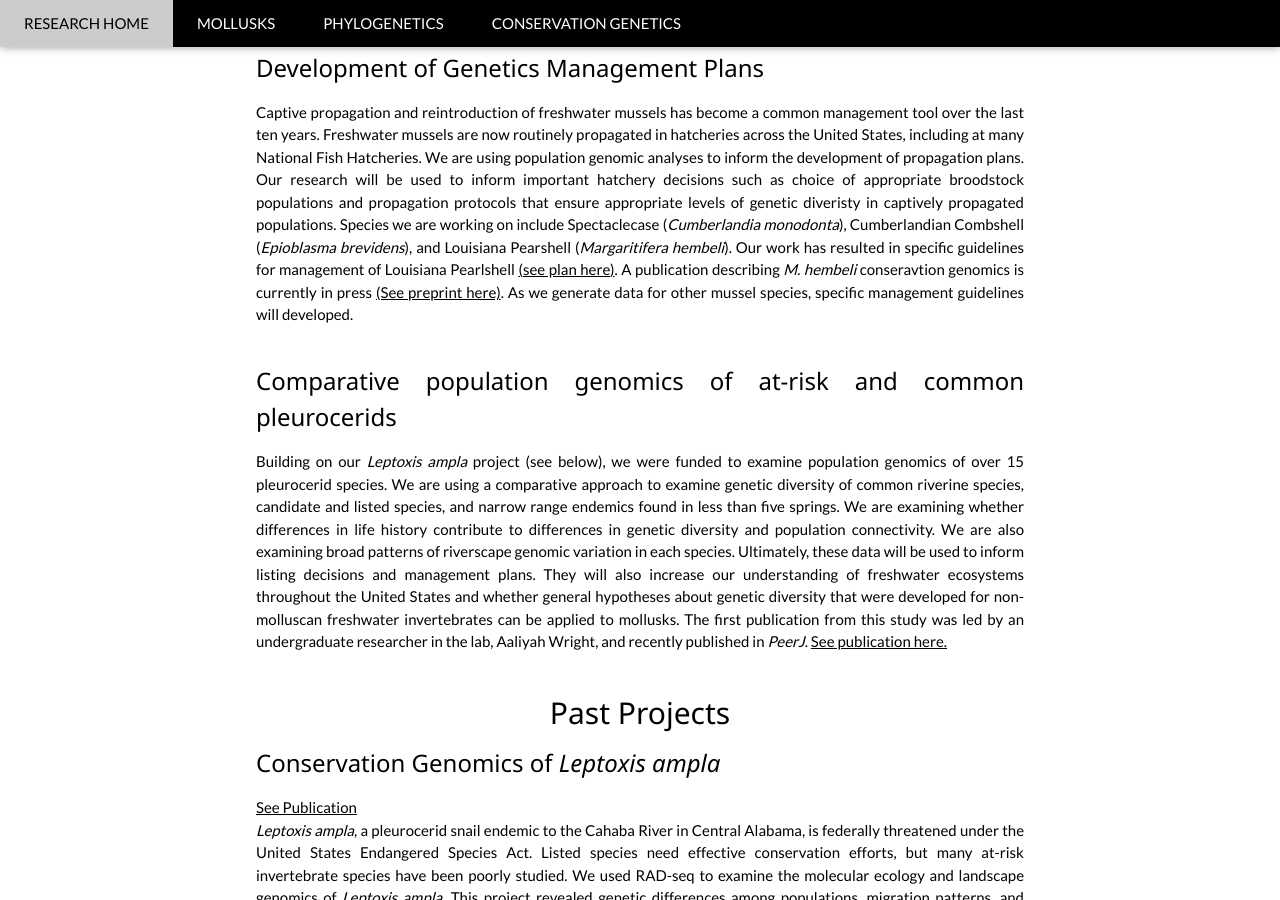
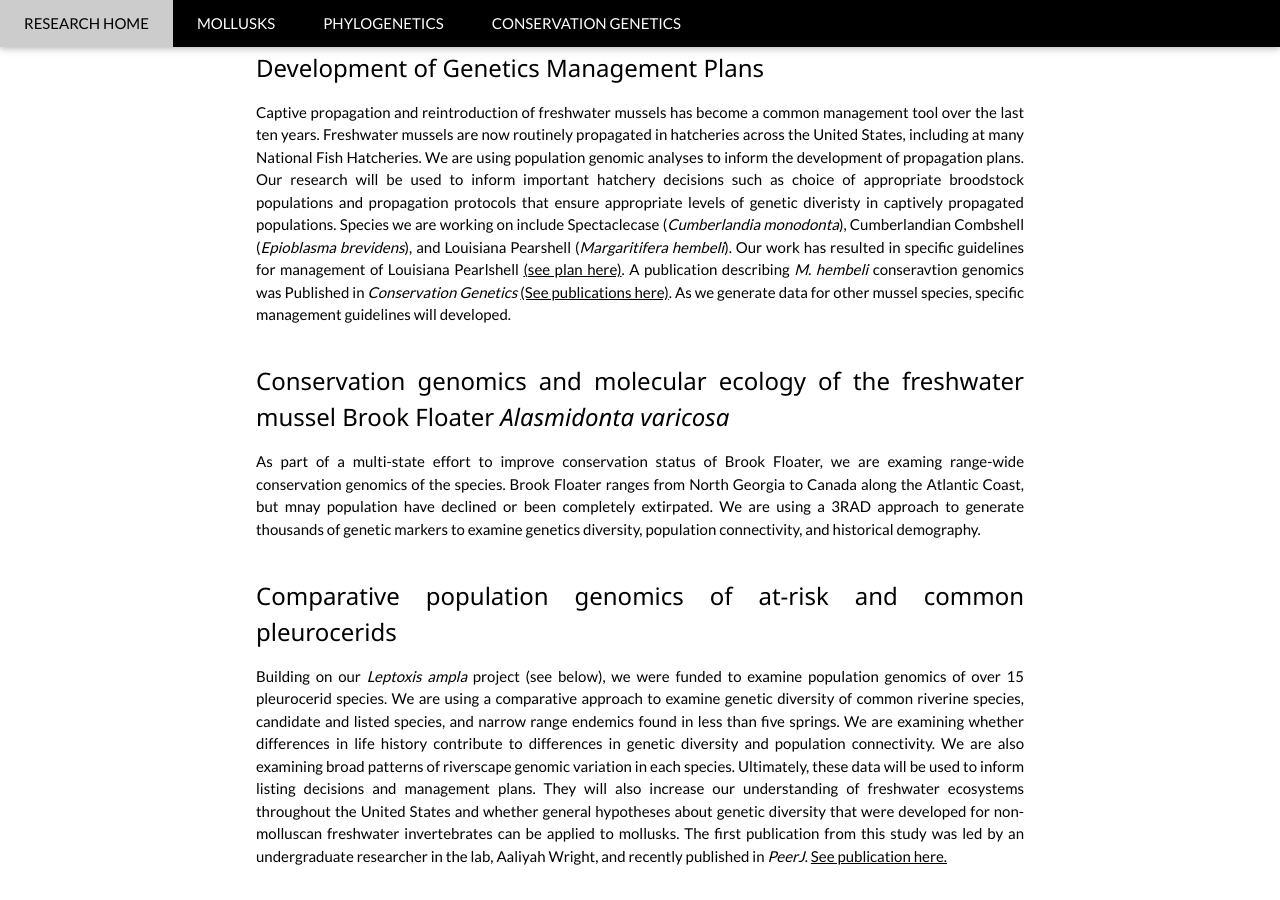
Before and after one commit to NathanWhelan/nathanwhelan.github.io, a Jekyll site: the page projects/mollusks.html, which Jekyll copies as it is, in a window 1280 px wide and 900 px high, scrolled down 913 px. Built offline with Jekyll 4.4.1, drawn with Linux system fonts in a browser that asks for light colours.

Commit message:
Update and adding files

```diff
--- a/_includes/contact.html
+++ b/_includes/contact.html
@@ -3,7 +3,7 @@
             <div class="row">
                 <div class="col-lg-12 text-center">
                     <h2 class="section-heading">Email me</h2>
-		    <hm class="section-explanation">Please contact me if you are interested in joining my lab as a graduate student or postdoc at Auburn University.</hm>
+		    <hm class="section-explanation">Please contact me if you are interested in joining my lab as a graduate student or postdoc at Auburn University. Potential lab members are encouraged to read our lab manual to learn more about the lab and expectations of lab members. <a href="https://nathanwhelan.github.io/assests/Lab_Manual_September2021_FINAL.pdf>Lab Manual 2021</a></hm>
 			<p></br></p>
 		    <hs class="section-explanation">I am also always happy to answer questions about my research, freshwater conservation, or snails.</hs>
 		    <h4 class="section-heading"></br><a href="mailto:nwhelan@auburn.edu">nwhelan[at]auburn[dot]edu</a></br></br><a href="mailto:nathan_whelan@fws.gov">nathan_whelan[at]fws[dot]gov</a></h4>
--- a/projects/conservationGenetics.html
+++ b/projects/conservationGenetics.html
@@ -42,7 +42,7 @@ body {font-family: "Lato", sans-serif}
     <div class="w3-container w3-content w3-center w3-padding-64" style="max-width:800px" id="band">
     <h2 class=”w3-justify”>Current Projects</h2>
     <h3 class="w3-justify">Development of Genetics Management Plans</h3>
-    <p class="w3-justify">Captive propagation and reintroduction of freshwater mussels has become a common management tool over the last ten years. Freshwater mussels are now routinely propagated in hatcheries across the United States, including at many National Fish Hatcheries. We are using population genomic analyses to inform the development of propagation plans. Our research will be used to inform important hatchery decisions such as choice of appropriate broodstock populations and propagation protocols that ensure appropriate levels of genetic diveristy in captively propagated populations. Species we are working on include Spectaclecase (<i>Cumberlandia monodonta</i>), Cumberlandian Combshell (<i>Epioblasma brevidens</i>), and Louisiana Pearshell (<i>Margaritifera hembeli</i>). Our work has resulted in specific guidelines for management of Louisiana Pearlshell <a href="/assets/PM,_ReintroPlan_Final.pdf">(see plan here)</a>. A publication describing <i>M. hembeli</i> conseravtion genomics is currently in press <a href="https://www.biorxiv.org/content/10.1101/2020.03.31.018689v2.full.pdf">(See preprint here)</a>. As we generate data for other mussel species, specific management guidelines will developed.</br></br></p>
+    <p class="w3-justify">Captive propagation and reintroduction of freshwater mussels has become a common management tool over the last ten years. Freshwater mussels are now routinely propagated in hatcheries across the United States, including at many National Fish Hatcheries. We are using population genomic analyses to inform the development of propagation plans. Our research will be used to inform important hatchery decisions such as choice of appropriate broodstock populations and propagation protocols that ensure appropriate levels of genetic diveristy in captively propagated populations. Species we are working on include Spectaclecase (<i>Cumberlandia monodonta</i>), Cumberlandian Combshell (<i>Epioblasma brevidens</i>), and Louisiana Pearshell (<i>Margaritifera hembeli</i>). Our work has resulted in specific guidelines for management of Louisiana Pearlshell <a href="/assets/PM,_ReintroPlan_Final.pdf">(see plan here)</a>. A publication describing <i>M. hembeli</i> conseravtion genomics was Published in <i>Conservation Genetics</i> <a href="https://doi.org/10.1007/s10592-020-01329-8">(See publications here)</a>. As we generate data for other mussel species, specific management guidelines will developed.</br></br></p>
     <h3 class="w3-justify">Comparative population genomics of at-risk and common pleurocerids</h3>
     <p class="w3-justify"> Building on our <i>Leptoxis ampla</i> project (see below), we were funded to examine population genomics of over 15 pleurocerid species. We are using a comparative approach to examine genetic diversity of common riverine species, candidate and listed species, and narrow range endemics found in less than five springs. We are examining whether differences in life history contribute to differences in genetic diversity and population connectivity. We are also examining broad patterns of riverscape genomic variation in each species. Ultimately, these data will be used to inform listing decisions and management plans. They will also increase our understanding of freshwater ecosystems throughout the United States and whether general hypotheses about genetic diversity that were developed for non-molluscan freshwater invertebrates can be applied to mollusks. The first publication from this study was led by an undergraduate researcher in the lab, Aaliyah Wright, and recently published in <i>PeerJ</i>. <a href="https://peerj.com/articles/9789/"> See publication here.</a>.</br></br></p>
     <h3 class="w3-justify">Genetic Monitoring of Hatchery Programs</h3>
--- a/projects/mollusks.html
+++ b/projects/mollusks.html
@@ -46,7 +46,9 @@ body {font-family: "Lato", sans-serif}
     <h3 class="w3-justify">Phylogenetics and Biodiversity of freshwater mussels</h3>
     <p class="w3-justify">Freshwater mussels have received much more research attention than freshwater snails, but the systematics of some mussel groups are still poorly understood. We are currently studying Anodontini mussels with an emphasis on species from the Uwharrie Mountains region in North Carolina. The Uwharrie Mountains are one of the oldest geological formations in the United States, and our work has uncovered multiple instances of undescribed diversity. We are working on resolving relationships among <i>Alasmidonta</i> species and related genera so new species can be accurately classified. This work is critical for effective conservation of freshwater mussels as conservation plans cannot be designed if species are not known to science. </br></br></p>
     <h3 class="w3-justify">Development of Genetics Management Plans</h3>
-    <p class="w3-justify">Captive propagation and reintroduction of freshwater mussels has become a common management tool over the last ten years. Freshwater mussels are now routinely propagated in hatcheries across the United States, including at many National Fish Hatcheries. We are using population genomic analyses to inform the development of propagation plans. Our research will be used to inform important hatchery decisions such as choice of appropriate broodstock populations and propagation protocols that ensure appropriate levels of genetic diveristy in captively propagated populations. Species we are working on include Spectaclecase (<i>Cumberlandia monodonta</i>), Cumberlandian Combshell (<i>Epioblasma brevidens</i>), and Louisiana Pearshell (<i>Margaritifera hembeli</i>). Our work has resulted in specific guidelines for management of Louisiana Pearlshell <a href="/assets/PM,_ReintroPlan_Final.pdf">(see plan here)</a>. A publication describing <i>M. hembeli</i> conseravtion genomics is currently in press <a href="https://www.biorxiv.org/content/10.1101/2020.03.31.018689v2.full.pdf">(See preprint here)</a>. As we generate data for other mussel species, specific management guidelines will developed.</br></br></p>
+    <p class="w3-justify">Captive propagation and reintroduction of freshwater mussels has become a common management tool over the last ten years. Freshwater mussels are now routinely propagated in hatcheries across the United States, including at many National Fish Hatcheries. We are using population genomic analyses to inform the development of propagation plans. Our research will be used to inform important hatchery decisions such as choice of appropriate broodstock populations and propagation protocols that ensure appropriate levels of genetic diveristy in captively propagated populations. Species we are working on include Spectaclecase (<i>Cumberlandia monodonta</i>), Cumberlandian Combshell (<i>Epioblasma brevidens</i>), and Louisiana Pearshell (<i>Margaritifera hembeli</i>). Our work has resulted in specific guidelines for management of Louisiana Pearlshell <a href="/assets/PM,_ReintroPlan_Final.pdf">(see plan here)</a>. A publication describing <i>M. hembeli</i> conseravtion genomics was Published in <i>Conservation Genetics</i> <a href="https://doi.org/10.1007/s10592-020-01329-8">(See publications here)</a>. As we generate data for other mussel species, specific management guidelines will developed.</br></br></p>
+<h3 class="w3-justify">Conservation genomics and molecular ecology of the freshwater mussel Brook Floater <i>Alasmidonta varicosa</i></h3>
+<p class="w3-justify"> As part of a multi-state effort to improve conservation status of Brook Floater, we are examing range-wide conservation genomics of the species. Brook Floater ranges from North Georgia to Canada along the Atlantic Coast, but mnay population have declined or been completely extirpated. We are using a 3RAD approach to generate thousands of genetic markers to examine genetics diversity, population connectivity, and historical demography. </a></br></br></p>
     <h3 class="w3-justify">Comparative population genomics of at-risk and common pleurocerids</h3>
     <p class="w3-justify"> Building on our <i>Leptoxis ampla</i> project (see below), we were funded to examine population genomics of over 15 pleurocerid species. We are using a comparative approach to examine genetic diversity of common riverine species, candidate and listed species, and narrow range endemics found in less than five springs. We are examining whether differences in life history contribute to differences in genetic diversity and population connectivity. We are also examining broad patterns of riverscape genomic variation in each species. Ultimately, these data will be used to inform listing decisions and management plans. They will also increase our understanding of freshwater ecosystems throughout the United States and whether general hypotheses about genetic diversity that were developed for non-molluscan freshwater invertebrates can be applied to mollusks. The first publication from this study was led by an undergraduate researcher in the lab, Aaliyah Wright, and recently published in <i>PeerJ</i>. <a href="https://peerj.com/articles/9789/"> See publication here.</a></br></br></p>
 
--- a/projects/phylogenetics.html
+++ b/projects/phylogenetics.html
@@ -45,9 +45,11 @@ body {font-family: "Lato", sans-serif}
     <h3 class="w3-justify">Phylogenetics and Biodiversity of freshwater mussels</h3>
     <p class="w3-justify">Freshwater mussels have received much more research attention than freshwater snails, but the systematics of some mussel groups are still poorly understood. We are currently studying Anodontini mussels with an emphasis on species from the Uwharrie region in North Carolina. The Uwharrie Mountains are one of the oldest geological formations in the United States, and our work has uncovered multiple instances of undescribed diversity. We are working on resolving relationships among <i>Alasmidonta</i> species and related genera so new species can be accurately classified. This work is critical for effective conservation of freshwater mussels as conservation plans cannot be designed if species are not known to science. </br></br></p>
     <h3 class="w3-justify">Phylogenetics and speices boundaries of <i>Juga</i></h3>
+
+<h2 class=”w3-justify”>Past Projects</h2>
     <p class="w3-justify"><i>Juga</i> is a genus of freshwater snails found from Northern Washington to Northern California. These snails are in the family Semisulcospiridae, which is the sister family to Pleurocerida. <i>Juga</i> includes wide ranging riverine species and narrow range endemics only found in one or two springs. Some of these species are undescribed and often referred to with an informal system of common names. This complicates efforts to effectively conserve <i>Juga</i> biodiversity. The first component of this research was elucidating relaionships within the genus <a href ="https://doi.org/10.1016/j.ympev.2019.04.009">, which was published in <i>Molecular Phylogenetics and Evoltution</i></a>. We are now working on formal taxonomic revisions and the description of new species. This work is being done in close collaboration with <a href="http://invertebrates.si.edu/staff/strong.cfm">Ellen Strong</a> at the National Museum of Natural History. </br></br></p>
     <h3 class="w3-justify">Deep Relationships of Invertebrates</h3>
-    <p class="w3-justify">We are broadly interested in deep invertebrate relationships and the methods used to infer them. Much of my past work has focused on inferring relationships among ctenophores and determing their placement on the animal tree of life. Most of the lab's current work on this topic examines how different methods and models perform in correctly inferring difficult phylogenetic questions.</p><!--   <div class="w3-row w3-padding-32">
+    <p class="w3-justify">We are broadly interested in deep invertebrate relationships and the methods used to infer them. Much of my past work has focused on inferring relationships among ctenophores and determing their placement on the animal tree of life. We do not currently have any active projects on deep relationships of invertebrates, but the lab is generally interested in understanding how different phylogenetic methods and models perform at deep and shallow evolutionary timescales. </p><!--   <div class="w3-row w3-padding-32">
       <div class="w3-third">
         <p>Name</p>
         <img src="/w3images/bandmember.jpg" class="w3-round w3-margin-bottom" alt="Random Name" style="width:60%">
```
Also changed, not shown: _includes/publications.html (+14 -2 lines), 2 other files.
